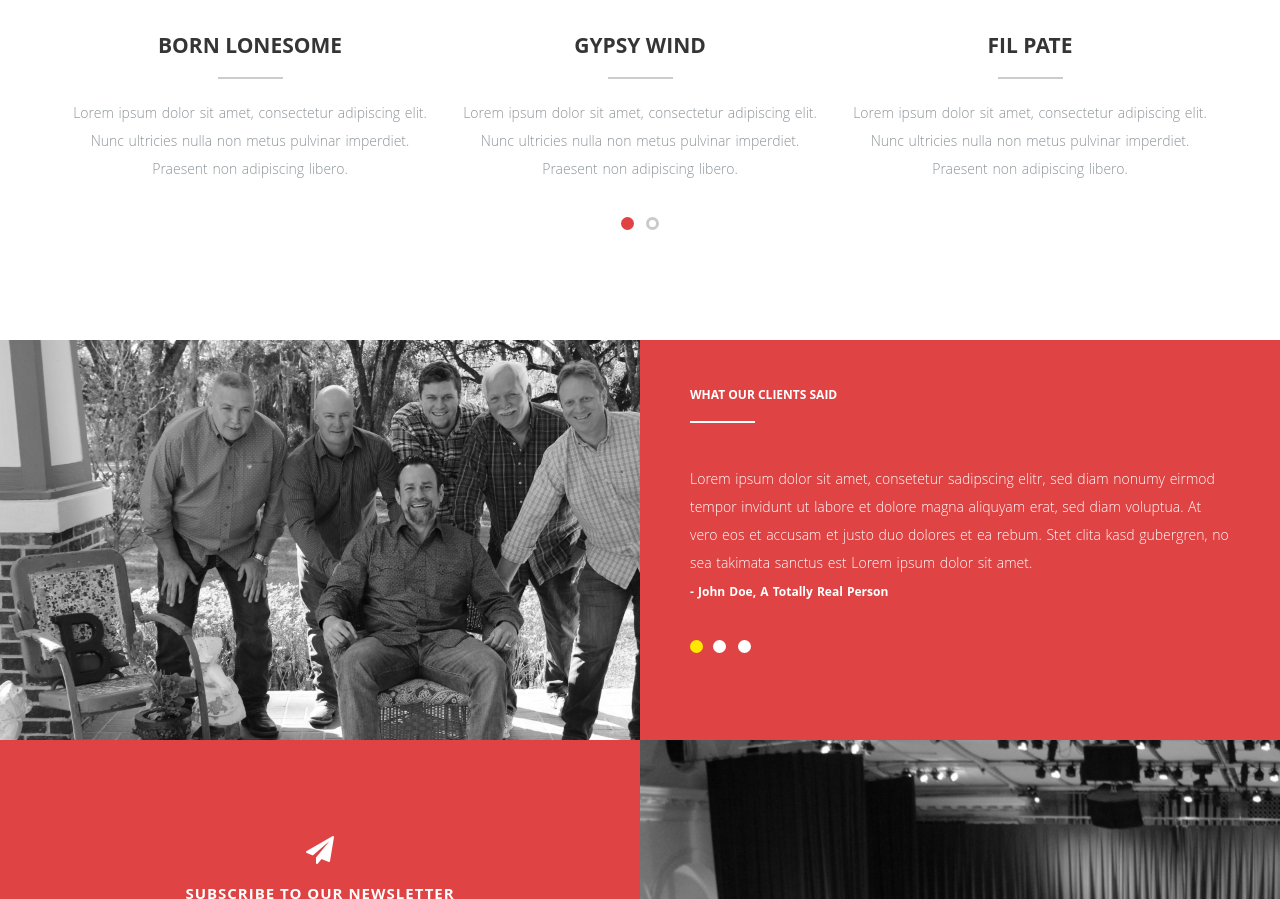
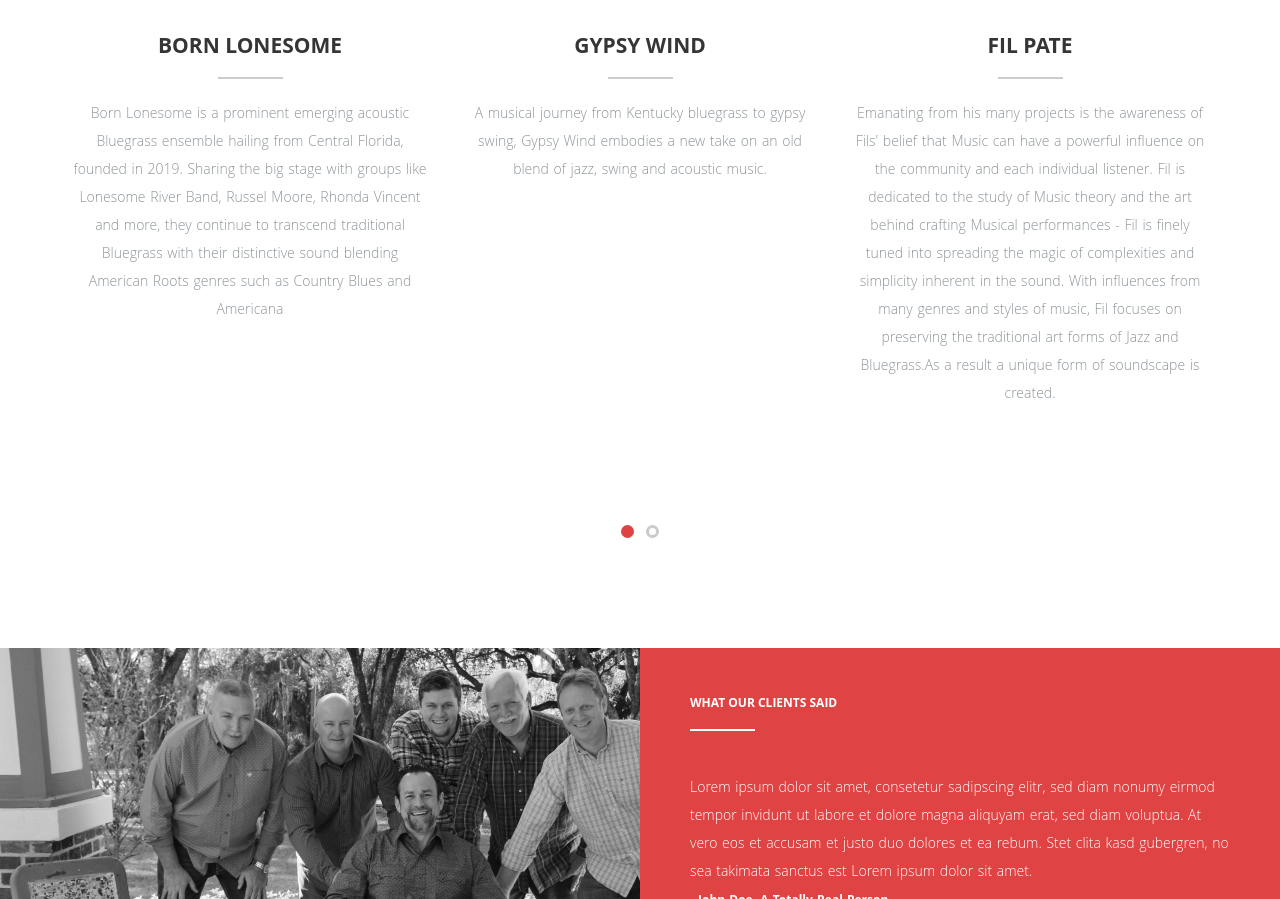
Before and after one commit to jeffljones/bluegrassparlor, a plain HTML site: page index.html in a window 1280 px wide. Shown: the part 4721-5620 px from the top of the page. Drawn offline with nearby package versions, Linux system fonts and the light colour scheme; some packages are replaced by stand-ins of ours; a script that the page names is missing.

Commit message:
Update index.html
artist bio updates

```diff
--- a/index.html
+++ b/index.html
@@ -5,7 +5,7 @@
     <meta http-equiv="X-UA-Compatible" content="IE=edge">
     <meta name="viewport" content="width=device-width, initial-scale=1">
 	<!-- Website Title -->
-    <title>BLUEGRASS PARLOR - Professional web designer and photographer</title>
+    <title>BLUEGRASS PARLOR - pick + grin</title>
     <!-- Bootstrap -->
     <link href="assets/bootstrap/css/bootstrap.min.css" rel="stylesheet">
 	<!-- Font-Awesome -->
@@ -390,7 +390,7 @@
                       </div>
             <br>
                       <h2>Born Lonesome</h2><!-- Headline -->
-                      <p>Lorem ipsum dolor sit amet, consectetur adipiscing elit. Nunc ultricies nulla non metus pulvinar imperdiet. Praesent non adipiscing libero.</p><!-- Description-->
+                      <p>Born Lonesome is a prominent emerging acoustic Bluegrass ensemble hailing from Central Florida, founded in 2019. Sharing the big stage with groups like Lonesome River Band, Russel Moore, Rhonda Vincent and more, they continue to transcend traditional Bluegrass with their distinctive sound blending American Roots genres such as Country Blues and Americana</p><!-- Description-->
                     </div>
           <!-- Blog Entry 2 -->
                     <div class="col-md-4 wp4 delay-05s">
@@ -401,7 +401,7 @@
                       </div>
             <br>
                       <h2>Gypsy Wind</h2><!-- Headline -->
-                      <p>Lorem ipsum dolor sit amet, consectetur adipiscing elit. Nunc ultricies nulla non metus pulvinar imperdiet. Praesent non adipiscing libero.</p><!-- Description -->
+                      <p>A musical journey from Kentucky bluegrass to gypsy swing, Gypsy Wind embodies a new take on an old blend of jazz, swing and acoustic music.</p><!-- Description -->
                     </div>
           <!-- Blog Entry 3 -->
                     <div class="col-md-4 wp4 delay-1s">
@@ -412,7 +412,7 @@
                       </div>
             <br>
                       <h2>Fil Pate</h2><!-- Headline -->
-                      <p>Lorem ipsum dolor sit amet, consectetur adipiscing elit. Nunc ultricies nulla non metus pulvinar imperdiet. Praesent non adipiscing libero.</p><!-- Description-->
+                      <p>Emanating from his many projects is the awareness of Fils' belief that Music can have a powerful influence on the community and each individual listener. Fil is dedicated to the study of Music theory and the art behind crafting Musical performances - Fil is finely tuned into spreading the magic of complexities and simplicity inherent in the sound. With influences from many genres and styles of music, Fil focuses on preserving the traditional art forms of Jazz and Bluegrass.As a result a unique form of soundscape is created.</p><!-- Description-->
                     </div>
                   </li>
                   <li>
@@ -425,7 +425,7 @@
                       </div>
             <br>
                       <h2>Jeff Jones</h2><!-- Headline -->
-                      <p>Lorem ipsum dolor sit amet, consectetur adipiscing elit. Nunc ultricies nulla non metus pulvinar imperdiet. Praesent non adipiscing libero.</p><!-- Description -->
+                      <p>Born and raised in Tampa Florida, Jeff started out his musical journey at the Bluegrass Parlor. He started taking lessons on the banjo at 8 years old and never looked back.  Along the way Jeff has been a part of a number of bands including Silver Lining, Jeff Jones Bluegrass Band, Bluegrass Company, Code BLU, Hometown Jamboree, Bluegrass Parlor Band, Pickford Sundries, and currently plays with Born Lonesome. He has preformed at festivals throughout the Eastern United states as well as Disneyworld, Epcot and Opryland. And had the great privlage to have shared the stage with many of his music hero's including: Vince Gill, Ricky Skaggs, Charlie Daniels, John McEwen among many others..</p><!-- Description -->
                     </div>
           <!-- Blog Entry 5 -->
                     <div class="col-md-4 wp4 delay-05s">
@@ -436,7 +436,7 @@
                       </div>
             <br>
                       <h2>Thump Barrel</h2>
-                      <p>Lorem ipsum dolor sit amet, consectetur adipiscing elit. Nunc ultricies nulla non metus pulvinar imperdiet. Praesent non adipiscing libero.</p>
+                      <p>A jazzy, jammy, loopy mix of acoustic music and originals. Acoustic bump.</p>
                     </div>
           <!-- Blog Entry 6 -->
                     <div class="col-md-4 wp4 delay-1s">
@@ -447,7 +447,7 @@
                       </div>
             <br>
                       <h2>Rob Williams</h2><!-- Headline -->
-                      <p>Lorem ipsum dolor sit amet, consectetur adipiscing elit. Nunc ultricies nulla non metus pulvinar imperdiet. Praesent non adipiscing libero.</p><!-- Description -->
+                      <p>Rob’s earliest musical influence came from his grandfather, who was a self-taught musician; playing everything from the tuba and trumpet to the ukulele and guitar. While living in Cincinnati after college graduation, Rob wandered into the Old Time Music Shoppe and purchased a 1946 Kay Bass. This introduced him to world of  bluegrass, old time and acoustic music. His interest in these styles flourished and Rob joined Gypsy Wind after relocating to Florida. Rob continues to be influenced by all types of music from Django Reinhardt to Jerry Garcia, Talking Heads to Tony Rice, and Beck to Bob Dylan among many others.</p><!-- Description -->
                     </div>
                   </li>
                 </ul>
```
